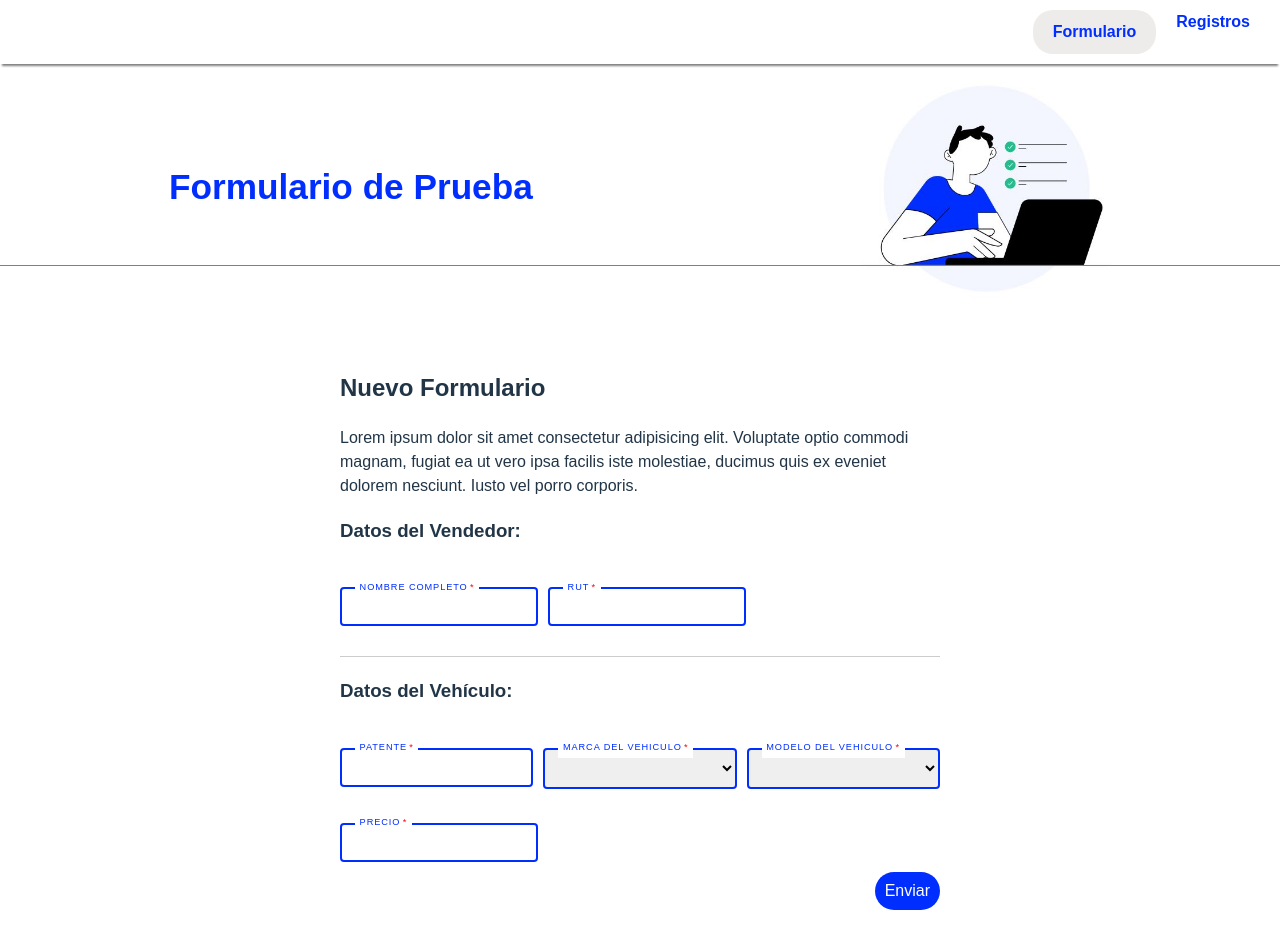
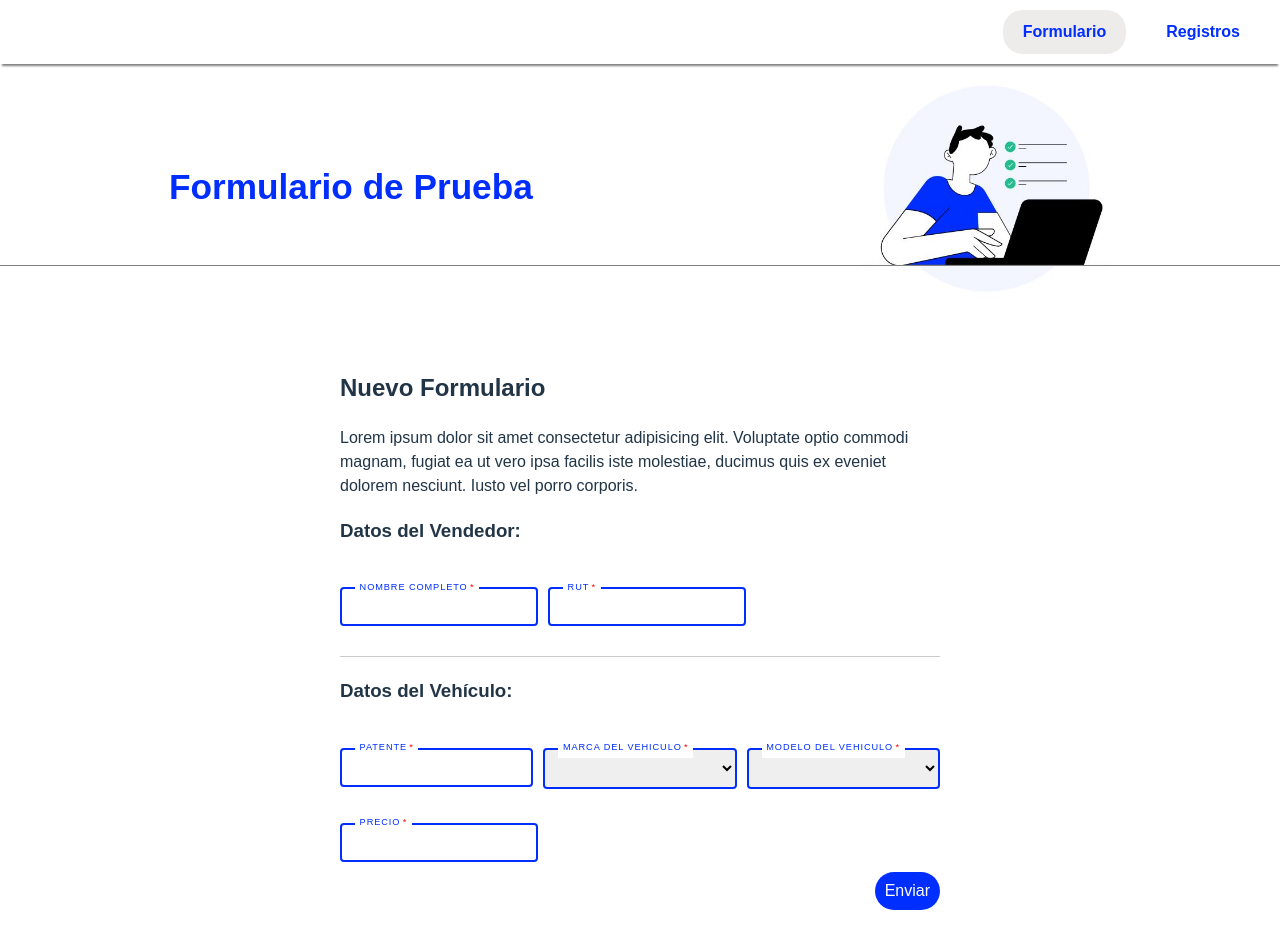
Before and after one commit to Thor023/pt_aw, a React (Vite) app in the folder prueba_tecnica/: page / in a window 1280 px wide. Built offline with nearby package versions, Linux system fonts and the light colour scheme.

Commit message:
fix visual

```diff
--- a/prueba_tecnica/src/components/Navbar.jsx
+++ b/prueba_tecnica/src/components/Navbar.jsx
@@ -6,7 +6,8 @@ const Nav = styled.nav`
   background-color: white;
   padding: 10px;
   display: flex;
-  justify-content: right;
+  justify-content: flex-end;
+  align-items: center; /* Para alinear verticalmente */
   box-shadow: 0 4px 2px -2px gray;
 `;
 
@@ -16,21 +17,28 @@ const StyledNavLink = styled(NavLink)`
   font-weight: bold;
   padding: 10px 20px;
   border-radius: 20px;
+  margin: 0 10px; /* Espacio entre los botones */
 
   &.active {
     background-color: #EEEBEB;
     color: #002EFF;
+  }
 
   &:hover {
     text-decoration: none;
   }
 `;
 
+const DesktopOnly = styled.div`
+  @media (max-width: 768px) {
+    display: none;
+  }
+`;
+
 const Navbar = () => {
   return (
     <Nav>
-      <StyledNavLink to="/" exact>Formulario</StyledNavLink>
-      {/* Mostrar el botón de "Registros" solo en pantallas de escritorio */}
+      <StyledNavLink to="/">Formulario</StyledNavLink>
       <DesktopOnly>
         <StyledNavLink to="/registros">Registros</StyledNavLink>
       </DesktopOnly>
@@ -38,11 +46,4 @@ const Navbar = () => {
   );
 };
 
-// Estilos para ocultar en móviles
-const DesktopOnly = styled.div`
-  @media (max-width: 768px) {
-    display: none;
-  }
-`;
-
 export default Navbar;
```
